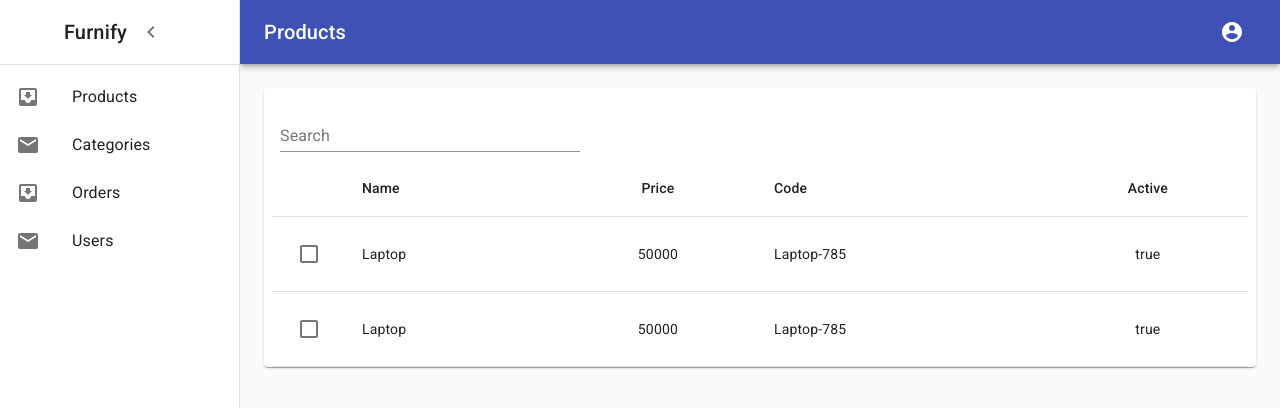
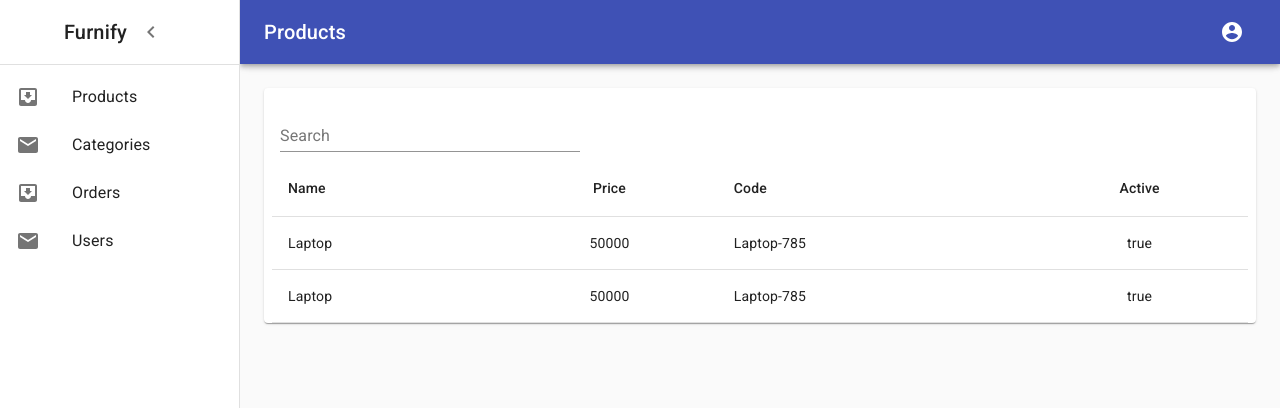
Before and after one commit to mistryakshar54/MERN, a React (Create React App) app in the folder ShoppingCart/shopping-cart-admin-app/: page / in a window 1280 px wide. Shown: the top 408 px of the page. Built offline with nearby package versions, Linux system fonts and the light colour scheme.

Commit message:
Add multiselect functionality to the list

```diff
--- a/ShoppingCart/shopping-cart-admin-app/src/Components/Products/ProductList/ProductList.js
+++ b/ShoppingCart/shopping-cart-admin-app/src/Components/Products/ProductList/ProductList.js
@@ -43,15 +43,19 @@ const ProductListCompoenent  = ( props ) => {
     return (
       <div className={classes.container}>
         <div>
-            <TextField
+          <TextField
             id="standard-search"
             label="Search"
             type="search"
             className={classes.textField}
             margin="normal"
-            />
+          />
         </div>
-        <ListView data={data} headers={listViewHeaders} />
+        <ListView
+          data={data}
+          hasMultiSelect={false}
+          headers={listViewHeaders}
+        />
       </div>
     );
 
--- a/ShoppingCart/shopping-cart-admin-app/src/UI/ListView/ListView.js
+++ b/ShoppingCart/shopping-cart-admin-app/src/UI/ListView/ListView.js
@@ -21,6 +21,8 @@ const useStyles = makeStyles({
 });
 
  const ListView = ( props ) => {
+    const classes = useStyles();
+    const { headers , data , hasPagination , hasSorting , sortFields , hasMultiSelect} = props;
     const [selectedItems, setSelectedItems] = useState([]);
     const handleItemCheck = itemIndex => {
     const items = selectedItems;
@@ -38,10 +40,13 @@ const extractData = (data, headers) => {
     return data.map((row, index) => {
       return (
         <TableRow key={"row_" + index}>
+           {
+              (hasMultiSelect === true) ?
           <TableCell
             className={classes.checkBoxWidth}
             key={"row_" + index + "_cb"}
           >
+
             <Checkbox
               checked={
                 selectedItems && selectedItems.indexOf(index) === -1
@@ -52,9 +57,9 @@ const extractData = (data, headers) => {
               color="primary"
               inputProps={{
                 "aria-label": "secondary checkbox"
-              }}
-            />
+              }} />
           </TableCell>
+             : "" }
           {headers.map((headerData, itemIndex) => {
             return (
               <TableCell
@@ -77,15 +82,12 @@ const extractData = (data, headers) => {
   }
 };
 
-  const classes = useStyles();
-  const { headers , data , hasPagination , hasSorting , sortFields} = props;
+
   return (
     <Table className={classes.table} aria-label="simple table">
       <TableHead>
         <TableRow>
-        <TableCell
-            key={"header_cb"}
-        ></TableCell>
+          {(hasMultiSelect === true) ? <TableCell key={"header_cb"} ></TableCell> : ""}
           {headers && headers.length > 0
             ? headers.map((item, index) => {
                 return (
@@ -98,25 +100,9 @@ const extractData = (data, headers) => {
                 );
               })
             : null}
-          {/* <TableCell>Dessert (100g serving)</TableCell>
-            <TableCell align="right">Calories</TableCell>
-            <TableCell align="right">Fat&nbsp;(g)</TableCell>
-            <TableCell align="right">Carbs&nbsp;(g)</TableCell>
-            <TableCell align="right">Protein&nbsp;(g)</TableCell> */}
         </TableRow>
       </TableHead>
       <TableBody>
-        {/* {data.map((row,index) => (
-          <TableRow key={"row_"+index}>
-            <TableCell component="th" scope="row">
-              {row.name}
-            </TableCell>
-            <TableCell align="right">{row.calories}</TableCell>
-            <TableCell align="right">{row.fat}</TableCell>
-            <TableCell align="right">{row.carbs}</TableCell>
-            <TableCell align="right">{row.protein}</TableCell>
-          </TableRow>
-        ))} */}
         { extractData( data , headers ) }
       </TableBody>
     </Table>
```
